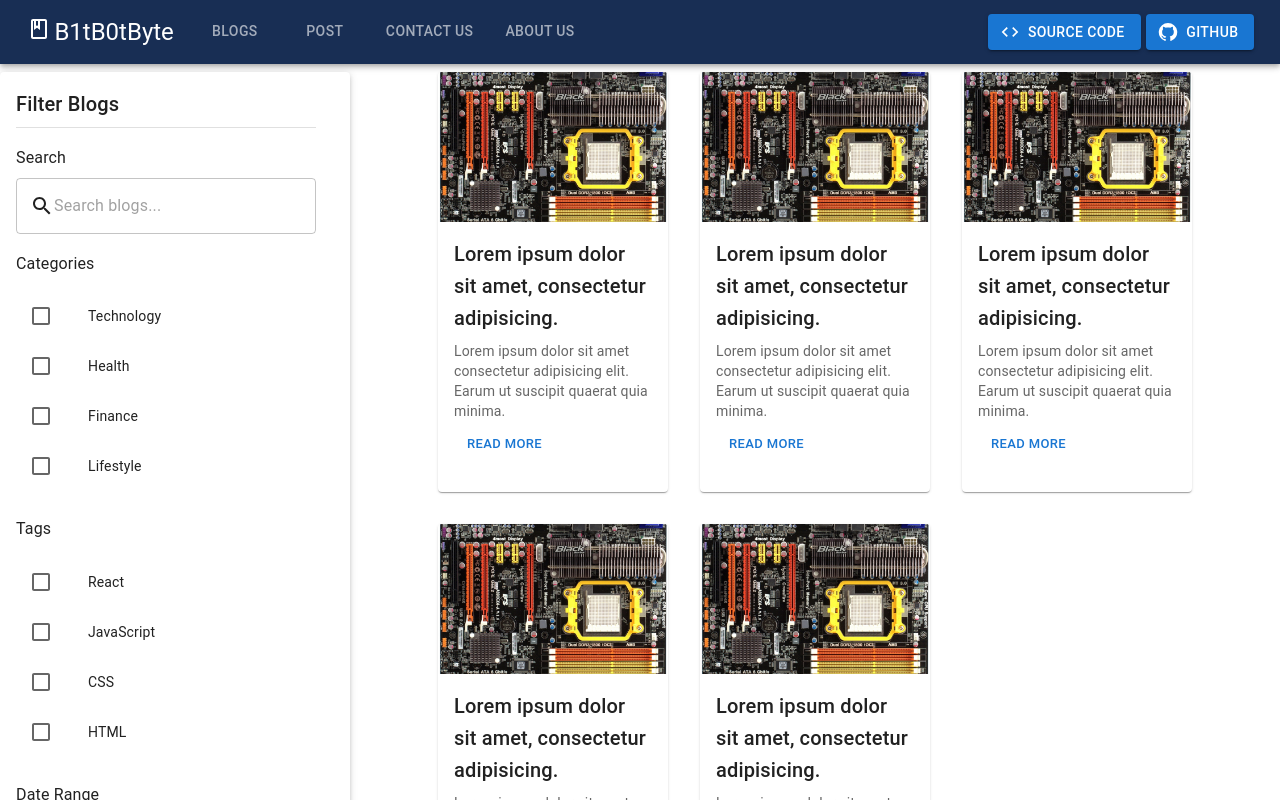
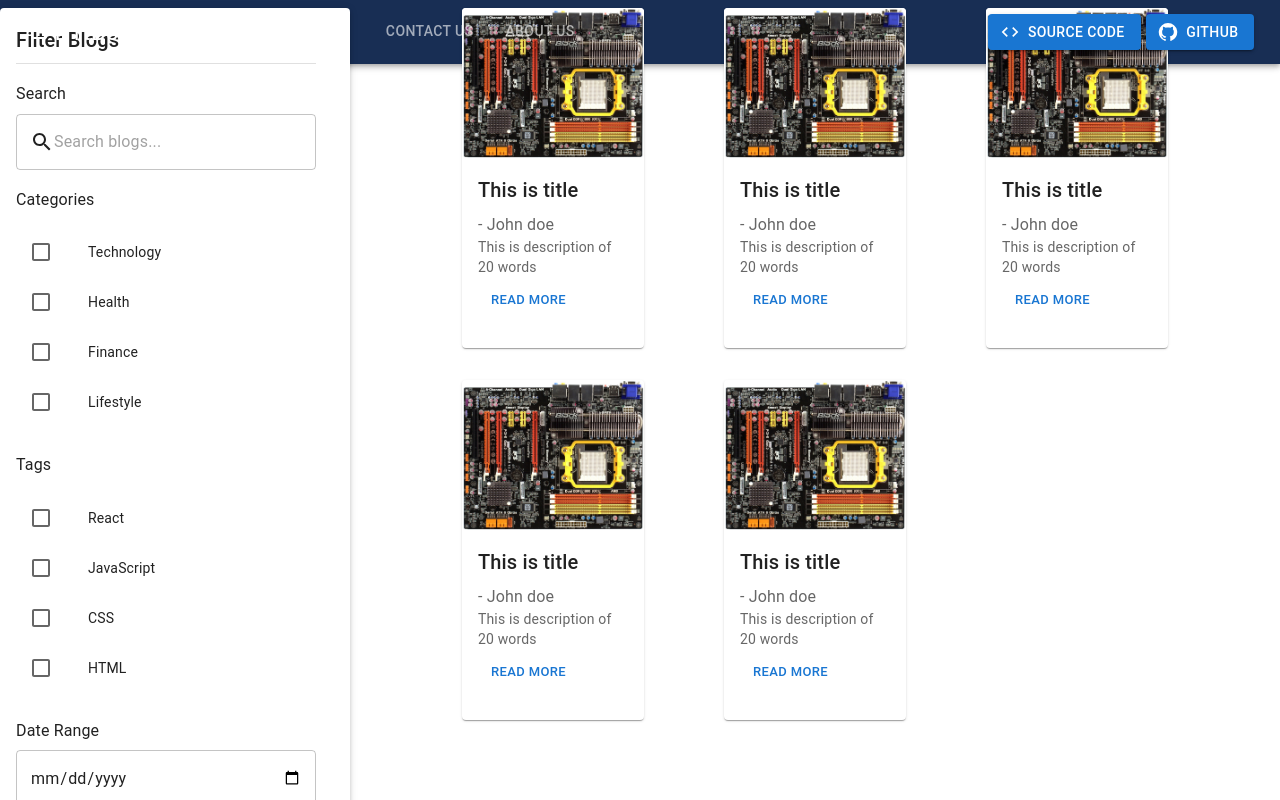
Before and after one commit to Ishwor-git/blog, a React (Create React App) app in the folder client/: page /blogs in a window 1280 px wide. Shown: the top 800 px of the page. Built offline with nearby package versions, Linux system fonts and the light colour scheme.

Commit message:
making some css changes

```diff
--- a/client/src/App.js
+++ b/client/src/App.js
@@ -1,43 +1,25 @@
 import Navbar from "./components/navbar";
-import {
-  createBrowserRouter,
-  BrowserRouter as Router,
-  RouterProvider,
-  Outlet,
-  Route,
-  Routes,
-} from "react-router-dom";
+import { BrowserRouter as Router, Route, Routes } from "react-router-dom";
 import Home from "./pages/home";
 import Blogs from "./pages/blogs";
 import Contact from "./pages/contact";
 import About from "./pages/about";
 import SubmitBlog from "./pages/submitBlog";
-import { Box, Container } from "@mui/material";
+import BlogPage from "./pages/blogPage";
+import { Box } from "@mui/material";
 function App() {
-  // const router = createBrowserRouter([
-  //   { path: "", element: <Home /> },
-  //   { path: "blogs", element: <Blogs /> },
-  //   { path: "post", element: <Post /> },
-  //   { path: "contact-us", element: <Contact /> },
-  //   { path: "about-us", element: <About /> },
-  // ]);
-  // return (
-  //   <>
-  //     <Navbar />
-  //     <RouterProvider router={router} />
-  //   </>
-  // );
   return (
     <>
       <Router>
         <Navbar />
-        <Box sx={{ mt: 8 }}>
+        <Box sx={{}}>
           <Routes>
             <Route path="/" element={<Home />} />
             <Route path="blogs" element={<Blogs />} />
             <Route path="post" element={<SubmitBlog />} />
             <Route path="contact-us" element={<Contact />} />
             <Route path="about-us" element={<About />} />
+            <Route path="blogs/:id" element={<BlogPage />} />
           </Routes>
         </Box>
       </Router>
--- a/client/src/components/blogCard.jsx
+++ b/client/src/components/blogCard.jsx
@@ -9,11 +9,29 @@ import {
 } from "@mui/material";
 import { useNavigate } from "react-router-dom";
 
-const BlogCard = ({ title, author, description }) => {
+const BlogCard = ({
+  id = "000cc",
+  title = "This is title",
+  author = "John doe",
+  description = "This is description of 20 words",
+  admin = 0,
+}) => {
   const navigate = useNavigate();
+  // admin be 0 = default 1=selected or 2=rejected or 3= notreviewed
+  const bgcolor =
+    admin === 1
+      ? "#a1e3a3"
+      : admin === 2
+      ? "#e3a1a1"
+      : admin === 3
+      ? "#f5faa0"
+      : "";
   return (
     <>
-      <Card sx={{ maxWidth: "28rem" }} onClick={navigate()}>
+      <Card
+        sx={{ maxWidth: "28rem", mx: 3, bgcolor: `${bgcolor}` }}
+        disablePadding
+      >
         <CardMedia
           component="img"
           alt="motherboard"
@@ -22,14 +40,20 @@ const BlogCard = ({ title, author, description }) => {
         />
         <CardContent>
           <Typography gutterBottom variant="h6" component="div">
-            Lorem ipsum dolor sit amet, consectetur adipisicing.
+            {title}
+          </Typography>
+          <Typography variant="body1" color="text.secondary">
+            - {author}
           </Typography>
           <Typography variant="body2" color="text.secondary">
-            Lorem ipsum dolor sit amet consectetur adipisicing elit. Earum ut
-            suscipit quaerat quia minima.
+            {description}
           </Typography>
           <CardActions>
-            <Button size="small" color="primary">
+            <Button
+              size="small"
+              color="primary"
+              onClick={() => navigate(`${id}`)}
+            >
               Read More
             </Button>
           </CardActions>
--- a/client/src/pages/home.jsx
+++ b/client/src/pages/home.jsx
@@ -24,7 +24,7 @@ const Home = () => {
         autoPlay={true}
         animation="fade"
         duration={500}
-        sx={{ mt: -7 }}
+        sx={{ mt: 1 }}
       >
         {carouselItems.map((item, index) => (
           <Box
--- a/client/src/pages/submitBlog.jsx
+++ b/client/src/pages/submitBlog.jsx
@@ -61,7 +61,7 @@ const SubmitBlog = () => {
         alignItems: "center",
         justifyContent: "center",
         minHeight: "100vh",
-        mt: -7,
+        mt: 1,
         bgcolor: "#f5f5f5",
         overflowY: "hidden",
       }}
@@ -134,13 +134,13 @@ const SubmitBlog = () => {
                   required
                   fullWidth
                   id="description"
-                  label="Description (less than 50 words)"
+                  label="Description (less than 20 words)"
                   name="description"
                   value={form.description}
                   onChange={handleChange}
                   multiline
                   rows={2}
-                  inputProps={{ maxLength: 50 }}
+                  inputProps={{ maxLength: 20 }}
                 />
               </Grid>
               <Grid item xs={12}>
```
Also changed, not shown: client/src/components/admin/blogCard.jsx (deleted, +0 -7 lines).
